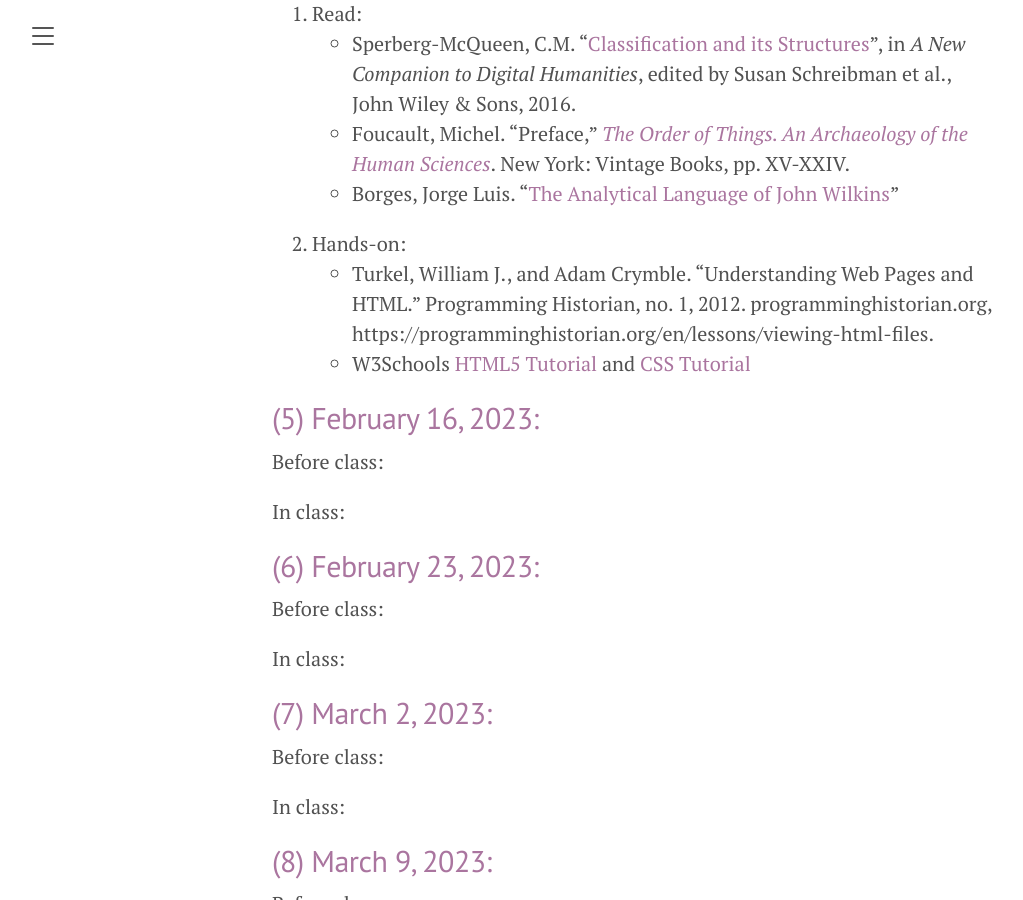
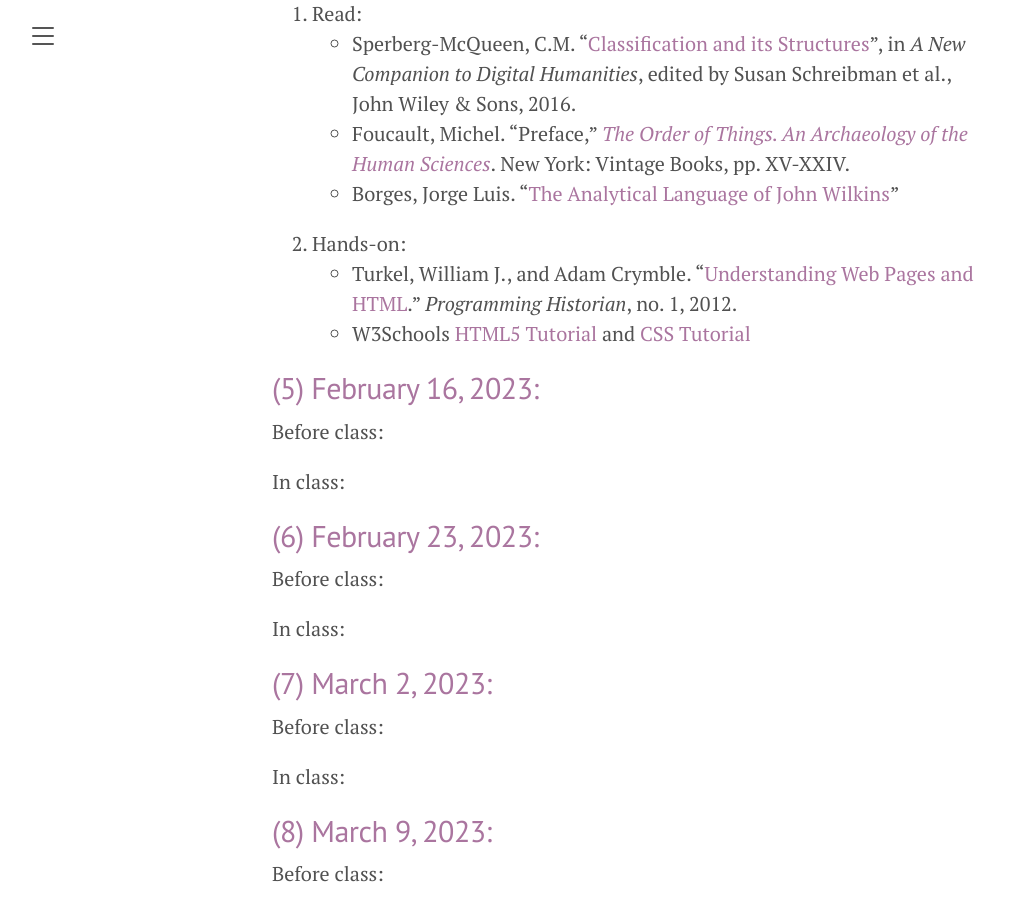
Before and after one commit to susannalles/DHPracticum_Spring23, a Jekyll site: the page built from schedule.md, in a window 1280 px wide and 900 px high, scrolled down 1427 px. Shown: the whole window, without its empty margins (8-1031 px from the left). Built offline with Jekyll 4.4.1, drawn with Linux system fonts in a browser that asks for light colours.

Commit message:
Update schedule.md

```diff
--- a/schedule.md
+++ b/schedule.md
@@ -41,7 +41,7 @@ title: Program
   - Foucault, Michel. “Preface,” *[The Order of Things. An Archaeology of the Human Sciences](https://monoskop.org/images/a/a2/Foucault_Michel_The_Order_of_Things_1994.pdf)*. New York: Vintage Books, pp. XV-XXIV.
   - Borges, Jorge Luis. "[The Analytical Language of John Wilkins](https://en.wikipedia.org/wiki/The_Analytical_Language_of_John_Wilkins)"
 2. Hands-on:
-  - Turkel, William J., and Adam Crymble. “Understanding Web Pages and HTML.” Programming Historian, no. 1, 2012. programminghistorian.org, https://programminghistorian.org/en/lessons/viewing-html-files.
+  - Turkel, William J., and Adam Crymble. “[Understanding Web Pages and HTML](https://programminghistorian.org/en/lessons/viewing-html-files).” *Programming Historian*, no. 1, 2012.
   - W3Schools [HTML5 Tutorial](https://www.w3schools.com/html/) and [CSS Tutorial](https://www.w3schools.com/css/)
 
 ## (5) February 16, 2023:
```
